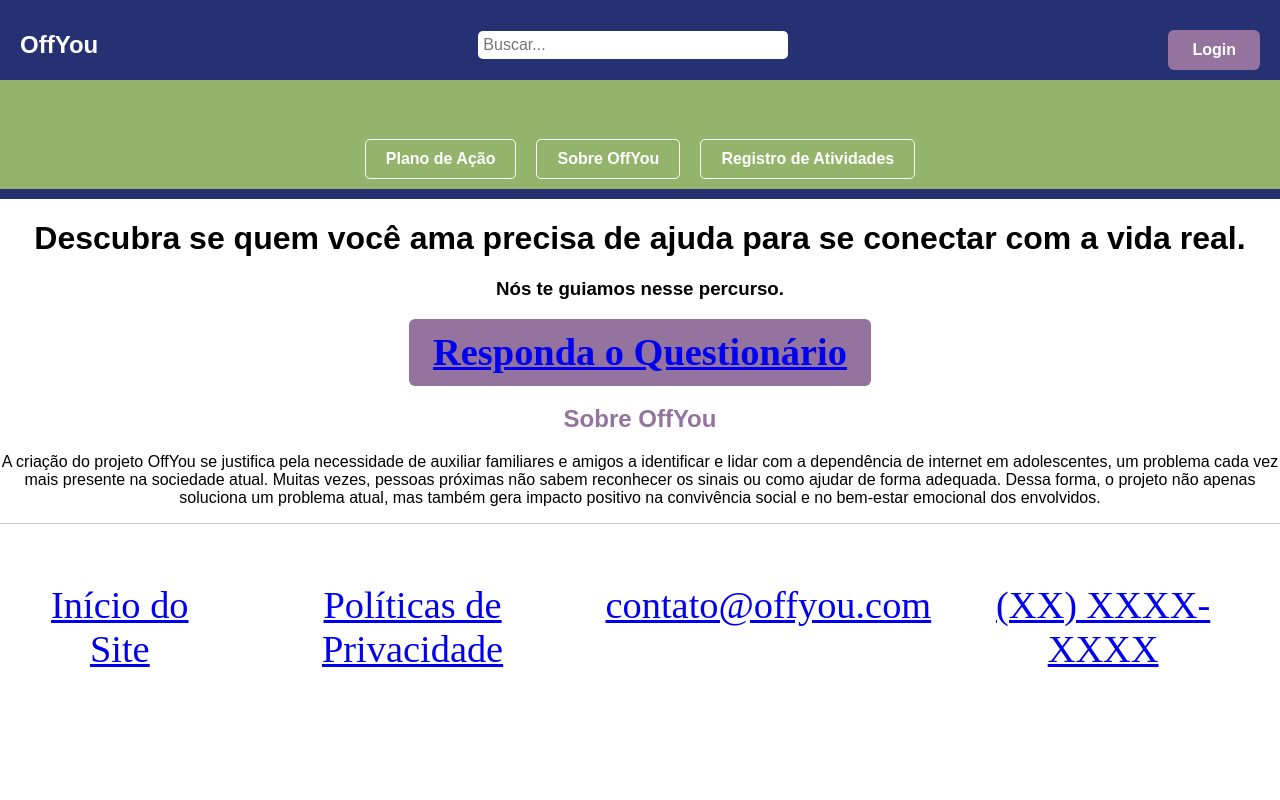
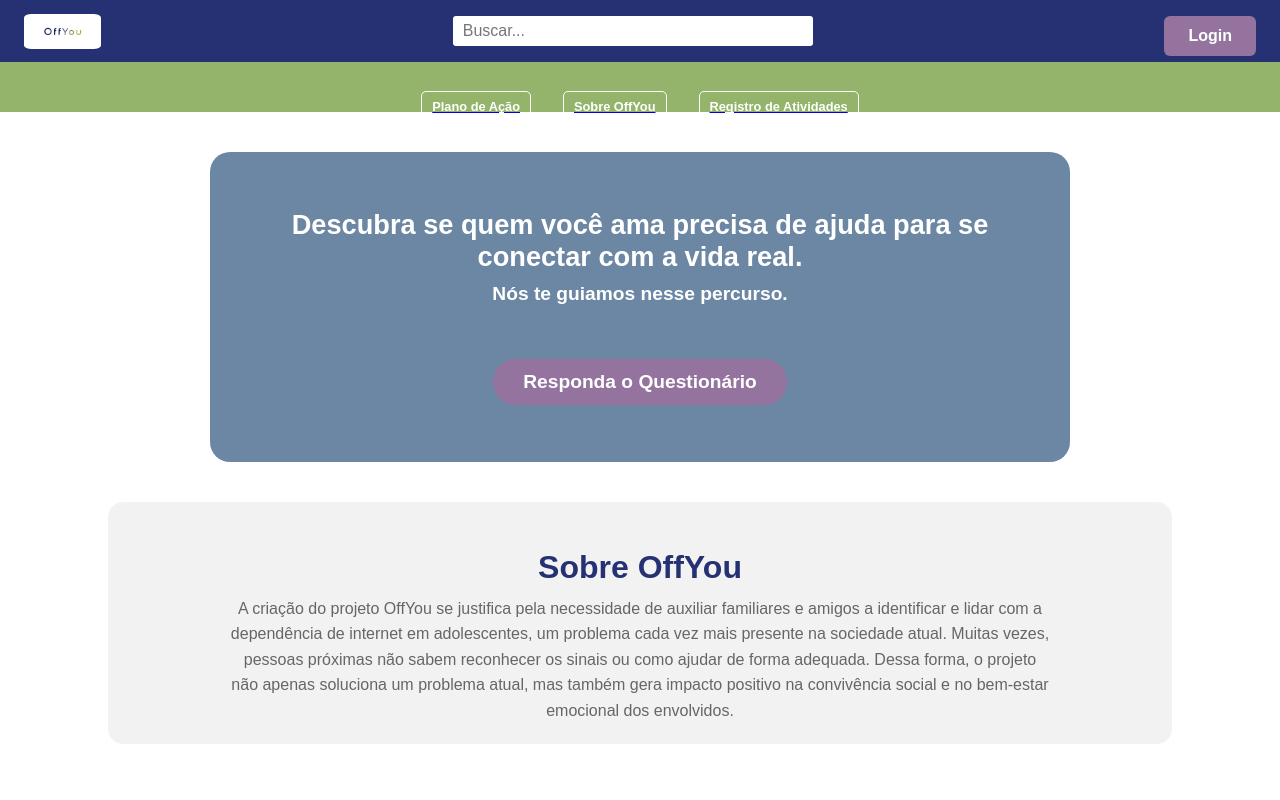
Before and after one commit to estephgermana/off-you, a React (Create React App) app in the folder frontend/: page / in a window 1280 px wide. Shown: the top 800 px of the page. Built offline with nearby package versions, Linux system fonts and the light colour scheme.

Commit message:
Correcoes iniciais do home, footer e header

```diff
--- a/frontend/src/components/Footer.tsx
+++ b/frontend/src/components/Footer.tsx
@@ -1,16 +1,22 @@
+// src/components/Footer.tsx
+
 import React from 'react';
 import { Link } from 'react-router-dom';
 import '../styles/Footer.css';
 
 const Footer: React.FC = () => {
   return (
-    <footer className="footer">
-      <div className="footer-content">
-        <div className="footer-buttons">
-          <Link to="/" className="footer-btn">Início do Site</Link>
-          <Link to="/politicas-de-privacidade" className="footer-btn">Políticas de Privacidade</Link>
-          <a href="email:contato@offyou.com" className="footer-btn">contato@offyou.com</a> {/* Corrigido */}
-          <a href="telefone:+XXXXXXXXXXXX" className="footer-btn">(XX) XXXX-XXXX</a> {/* Corrigido */}
+    <footer>
+      <div className="footer-buttons">
+        <Link to="/"><button>Início do Site</button></Link>
+        <Link to="/"><button>Políticas de Privacidade</button></Link>
+
+      </div>
+
+      <div className="footer-info">
+        <div>
+          <p>contato@offyou.com</p>
+          <p>Telefone::+5511999999999</p>
         </div>
       </div>
     </footer>
--- a/frontend/src/components/Header.tsx
+++ b/frontend/src/components/Header.tsx
@@ -3,12 +3,17 @@
 import React from 'react';
 import { Link } from 'react-router-dom';
 import '../styles/Header.css';
+import logo from '../images/logo.jpg';
+
 
 const Header: React.FC = () => {
   return (
     <header>
       <div className="top-bar">
-        <div className="logo">OffYou</div>
+      <div className="logo">
+  <img src={logo} alt="Logo OffYou" className="logo-image" />
+</div>
+
         <div className="search-bar">
           <input type="text" placeholder="Buscar..." />
         </div>
@@ -18,11 +23,12 @@ const Header: React.FC = () => {
       </div>
 
       <div className="bottom-bar">
-        <div className="buttons-group">
-          <Link to="/plano-de-acao"><button>Plano de Ação</button></Link>
-          <Link to="/"><button>Sobre OffYou</button></Link>
-          <Link to="/registro-de-atividades"><button>Registro de Atividades</button></Link>
+        <div className="green-bar-buttons">
+          <Link to="/plano-de-acao"><button className="green-button">Plano de Ação</button></Link>
+          <Link to="/"><button className="green-button">Sobre OffYou</button></Link>
+          <Link to="/registro-de-atividades"><button className="green-button">Registro de Atividades</button></Link>
         </div>
+
       </div>
     </header>
   );
--- a/frontend/src/pages/Home.tsx
+++ b/frontend/src/pages/Home.tsx
@@ -1,16 +1,18 @@
-// src/pages/Home.tsx
-
 import React from 'react';
 import { Link } from 'react-router-dom';
+import '../styles/Home.css';
 
 const Home: React.FC = () => {
   return (
     <div className="home-page">
-      <h1>Descubra se quem você ama precisa de ajuda para se conectar com a vida real.</h1>
-      <h3>Nós te guiamos nesse percurso.</h3>
-      <button>
-        <Link to="/questionario">Responda o Questionário</Link>
-      </button>
+      <div className="questionario-box">
+        <h1>Descubra se quem você ama precisa de ajuda para se conectar com a vida real.</h1>
+        <h3>Nós te guiamos nesse percurso.</h3>
+        <Link to="/questionario">
+          <button className="start-button">Responda o Questionário</button>
+        </Link>
+
+      </div>
 
       <div className="sobre-offyou">
         <h2>Sobre OffYou</h2>
--- a/frontend/src/pages/Login.tsx
+++ b/frontend/src/pages/Login.tsx
@@ -1,7 +1,7 @@
 // src/pages/Login.tsx
 import React, { useState } from 'react';
 import { useNavigate } from 'react-router-dom';
-import '../styles/Login.css'; // ajuste o caminho conforme a estrutura do seu projeto
+import '../styles/Login.css';
 
 const Login: React.FC = () => {
   const [email, setEmail] = useState('');
--- a/frontend/src/pages/PlanoDeAcao.tsx
+++ b/frontend/src/pages/PlanoDeAcao.tsx
@@ -135,7 +135,7 @@ export default function PlanoDeAcao() {
 
       <div className="botoes">
         <button onClick={salvarProgresso}>Salvar progresso</button>
-        <Link to="/registro-atividade">
+        <Link to="/registro-de-atividades">
           <button>Ver Progresso</button>
         </Link>
       </div>
--- a/frontend/src/styles/Footer.css
+++ b/frontend/src/styles/Footer.css
@@ -1,56 +1,45 @@
-/* src/styles/Footer.css */
-.footer {
-    background-color: white;
-    padding: 20px;
-    text-align: center;
-    border-top: 1px solid #ccc;
-  }
+footer {
+  background-color: white;
+  color: #94749e; /* Cor rosa */
+  padding: 20px 0;
+  text-align: center;
+}
 
-  .footer-content {
-    display: flex;
-    justify-content: center;
-    align-items: center;
-    gap: 30px;
-    flex-direction: column;
-  }
+footer .footer-buttons {
+  display: flex;
+  justify-content: center;
+  gap: 20px;
+  margin-bottom: 20px;
+}
 
-  .footer-buttons {
-    display: flex;
-    gap: 15px;
-  }
+footer .footer-buttons button {
+  background-color: transparent;
+  color: #94749e;
+  border: none;
+  font-size: 1rem;
+  cursor: pointer;
+  text-decoration: underline;
+}
 
-  .footer-links {
-    display: flex;
-    gap: 15px;
-  }
+footer .footer-buttons button:hover {
+  color: #253173;
+}
 
-  .footer-contacts {
-    margin-top: 20px;
-    text-align: left;
-  }
+footer .footer-info {
+  display: flex;
+  justify-content: center;
+  flex-direction: column; /* <-- Essa linha faz a mágica */
+  align-items: center;
+  gap: 5px;
+}
 
-  .footer-links a,
-  .footer-buttons button,
-  .footer-contacts span {
-    color: #94749e;
-    text-decoration: none;
-    font-weight: bold;
-  }
+footer .footer-info div {
+  display: flex;
+  flex-direction: column;
+}
 
-  .footer-links a:hover,
-  .footer-buttons button:hover {
-    text-decoration: underline;
-  }
-
-  .btn {
-    background-color: transparent;
-    border: 2px solid #94749e;
-    padding: 10px 20px;
-    cursor: pointer;
-    border-radius: 5px;
-    font-weight: bold;
-  }
-
-  .footer-contacts span {
-    font-size: 14px;
-  }
+footer .footer-info div p {
+  color: #94749e;
+  font-size: 1rem;
+  text-decoration: none;
+}
--- a/frontend/src/styles/Header.css
+++ b/frontend/src/styles/Header.css
@@ -1,8 +1,7 @@
-/* src/styles/Header.css */
-
 header {
   background: #253173;
-  padding: 10px 0;
+  font-family: Arial, sans-serif;
+  width: 100%;
 }
 
 header .top-bar {
@@ -11,63 +10,78 @@ header .top-bar {
   display: flex;
   justify-content: space-between;
   align-items: center;
-  padding: 10px 20px;
-}
-
-header .bottom-bar {
-  background: #93b46a;
-  color: white;
-  display: flex;
-  justify-content: center;
-  align-items: center;
-  padding: 10px 20px;
+  padding: 6px 24px;
+  height: 50px;
 }
 
 header .logo {
-  font-size: 1.5rem;
-  font-weight: bold;
-  color: white;
+  display: flex;
+  align-items: center;
 }
 
+header .logo-image {
+  height: 35px;
+  object-fit: contain;
+  border-radius: 10%;
+}
+
+
 header .search-bar input {
-  padding: 5px;
+  padding: 6px 10px;
   font-size: 1rem;
-  width: 300px;
+  width: 340px;
   border: none;
-  border-radius: 5px;
+  border-radius: 3px;
 }
+
 
 header .login-button {
   background-color: #94749e;
   color: white;
   border: none;
-  padding: 10px 15px;
-  font-size: 1rem;
+  padding: 6px 12px;
+  font-size: 0.85rem;
   cursor: pointer;
-  border-radius: 5px;
+  border-radius: 6px;
   transition: background-color 0.3s;
 }
 
 header .login-button:hover {
   background-color: #7f637f;
 }
-
-header .buttons-group {
+header .bottom-bar {
+  background: #93b46a;
   display: flex;
-  gap: 20px;
+  justify-content: center;
+  align-items: center;
+  height: 50px;
+  padding: 0 10px;
 }
 
-header .buttons-group button {
+header .green-bar-buttons {
+  display: flex;
+  gap: 32px;
+  align-items: center;
+}
+
+header .green-button {
   background-color: transparent;
   color: white;
   border: 1px solid white;
-  padding: 10px 20px;
+  padding: 4px 10px;
+  border-radius: 5px;
+  font-size: 0.8rem;
+  height: 30px;
+  display: flex;
+  align-items: center;
+  justify-content: center;
   cursor: pointer;
-  font-size: 1rem;
-  border-radius: 5px;
+  transition: background-color 0.3s, color 0.3s;
+  line-height: 1.2;
+  text-decoration: none;
 }
 
-header .buttons-group button:hover {
+header .green-button:hover {
   background-color: white;
   color: #253173;
 }
--- /dev/null
+++ b/frontend/src/styles/Home.css
@@ -0,0 +1,79 @@
+
+.questionario-box {
+    width: 800px;
+    height: 250px;
+    border-radius: 20px;
+    background: #6C87A3;
+    padding: 30px;
+    display: flex;
+    flex-direction: column;
+    justify-content: center;
+    align-items: center;
+    position: relative;
+    color: white;
+    margin: 40px auto;
+  }
+
+  .questionario-box h1 {
+    font-size: 1.7rem;
+    color: white;
+    margin: 0;
+    text-align: center;
+  }
+
+  .questionario-box h3 {
+    font-size: 1.2rem;
+    color: white;
+    margin: 10px 0 10px 0;
+    text-align: center;
+  }
+
+
+  .start-button {
+    background-color: #94749e;
+    color: white;
+    font-size: 1.2rem;
+    padding: 12px 30px;
+    border: none;
+    border-radius: 25px;
+    cursor: pointer;
+    transition: background-color 0.3s ease;
+    text-decoration: none;
+  }
+
+  .start-button:hover {
+    background-color: #e06d96;
+  }
+
+  .start-button:focus {
+    outline: none;
+  }
+  .sobre-offyou {
+  background-color: #f2f2f2;
+  border-radius: 15px;
+  padding: 20px;
+  margin-top: 40px;
+
+
+  display: flex;
+  flex-direction: column;
+  align-items: center;
+  justify-content: center;
+  text-align: center;
+  width: 80%;
+  margin: 40px auto;
+}
+
+.sobre-offyou h2 {
+  font-size: 2rem;
+  color: #253173;
+  margin-bottom: 10px;
+}
+
+.sobre-offyou p {
+  font-size: 1rem;
+  color: #666;
+  line-height: 1.6;
+  width: 80%;
+  margin: 0 auto;
+}
```
Also changed, not shown: frontend/src/custom.d.ts (added, +9 -0 lines), frontend/src/images/logo.jpg (added).
